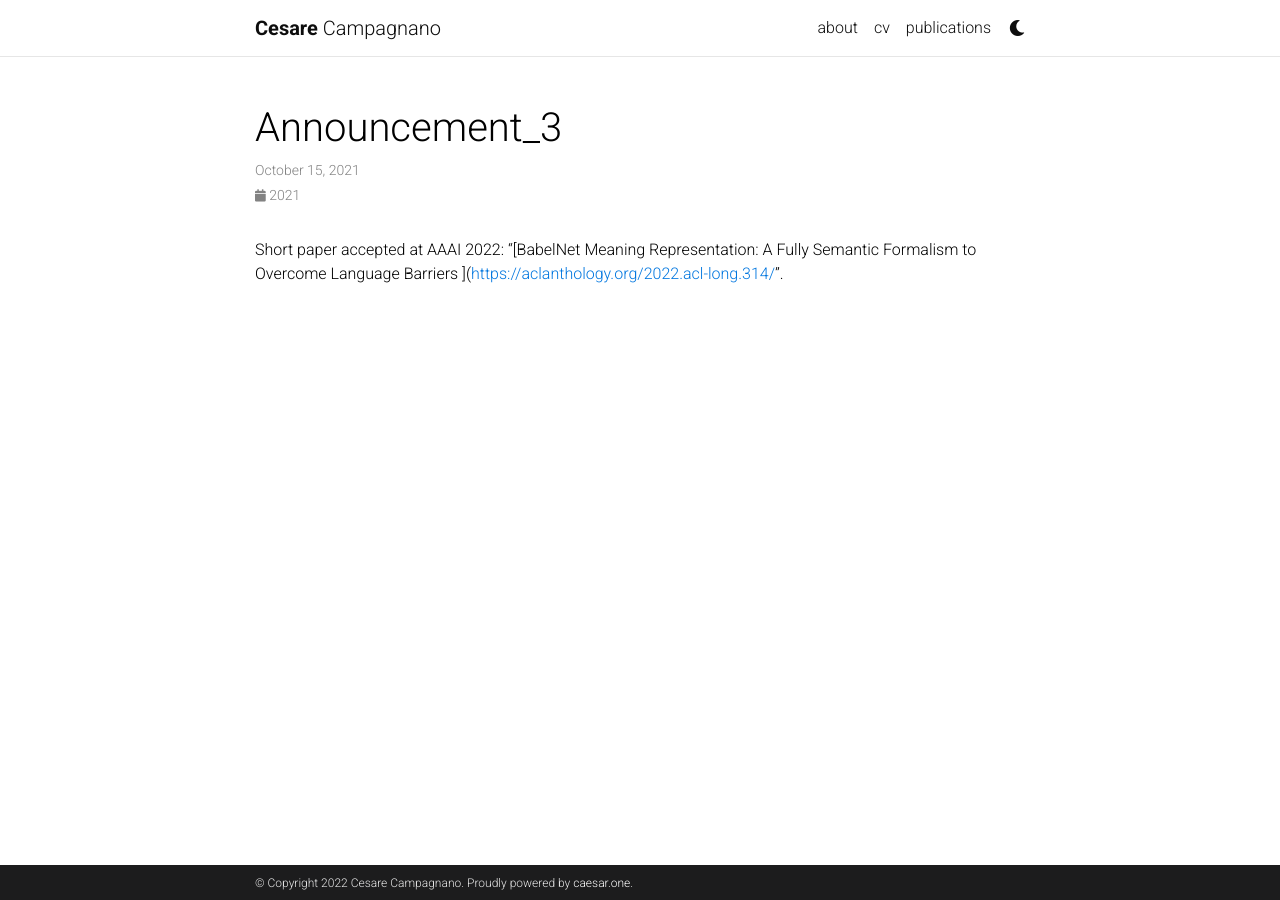
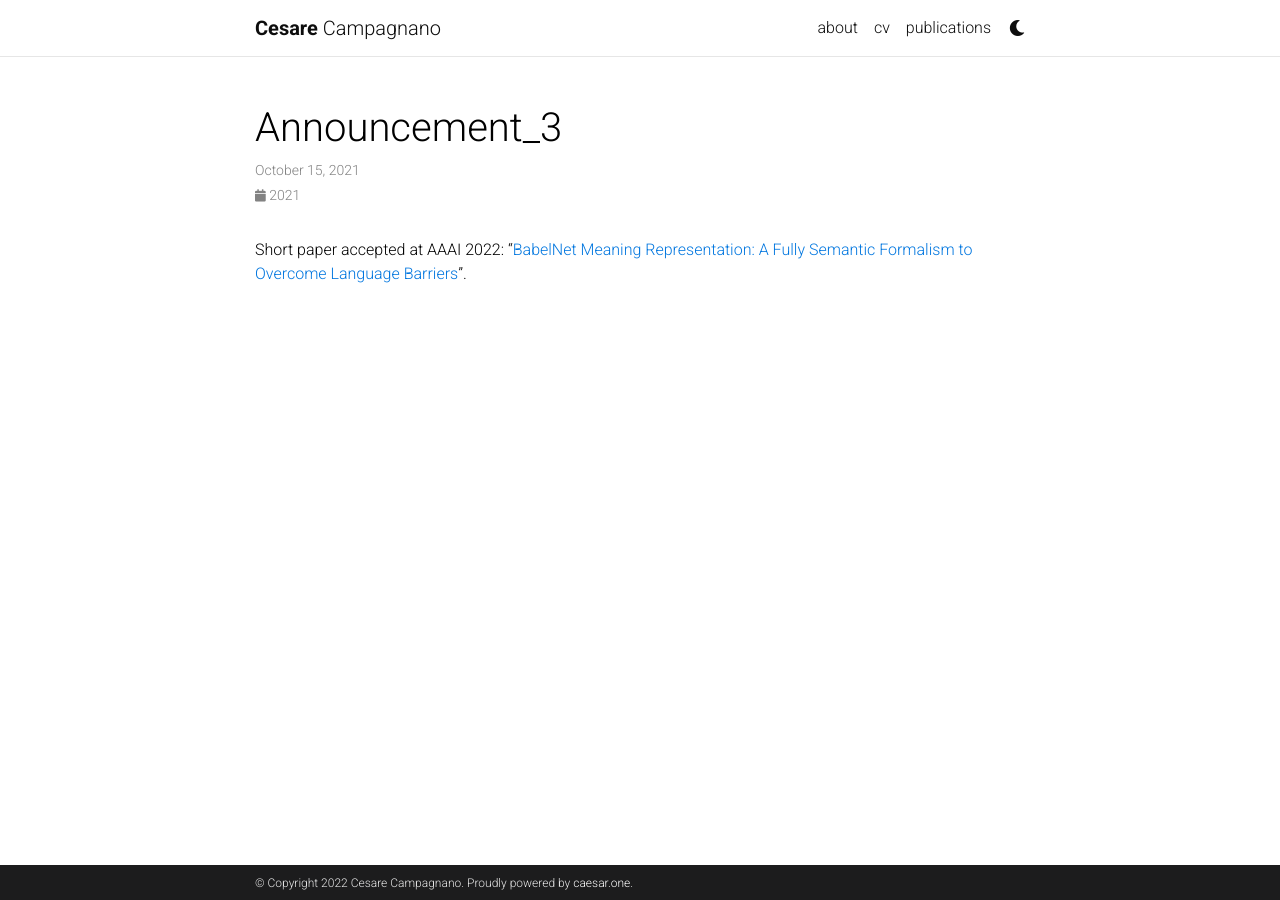
Before and after one commit to Carlosml26/Carlosml26.github.io, a Jekyll site: the page built from _news/announcement_3.md, in a window 1280 px wide. Built offline with Jekyll 4.4.1, drawn with Linux system fonts in a browser that asks for light colours; full-size pictures stand in for the smaller copies a plugin makes; comment, search, counter and statistics services are not loaded; a style sheet for code colours, icons or effects is not loaded; some of the changed lines change nothing that is shown.

Commit message:
Update announcement_3.md

```diff
--- a/_news/announcement_3.md
+++ b/_news/announcement_3.md
@@ -4,5 +4,4 @@ date: 2021-10-15
 inline: true
 ---
 
-Short paper accepted at AAAI 2022: "[BabelNet Meaning Representation: A Fully Semantic Formalism to Overcome Language Barriers
-]([https://aclanthology.org/2022.acl-long.314/](https://ojs.aaai.org/index.php/AAAI/article/view/21490)".
+Short paper accepted at AAAI 2022: "[BabelNet Meaning Representation: A Fully Semantic Formalism to Overcome Language Barriers](https://ojs.aaai.org/index.php/AAAI/article/view/21490)".
```
